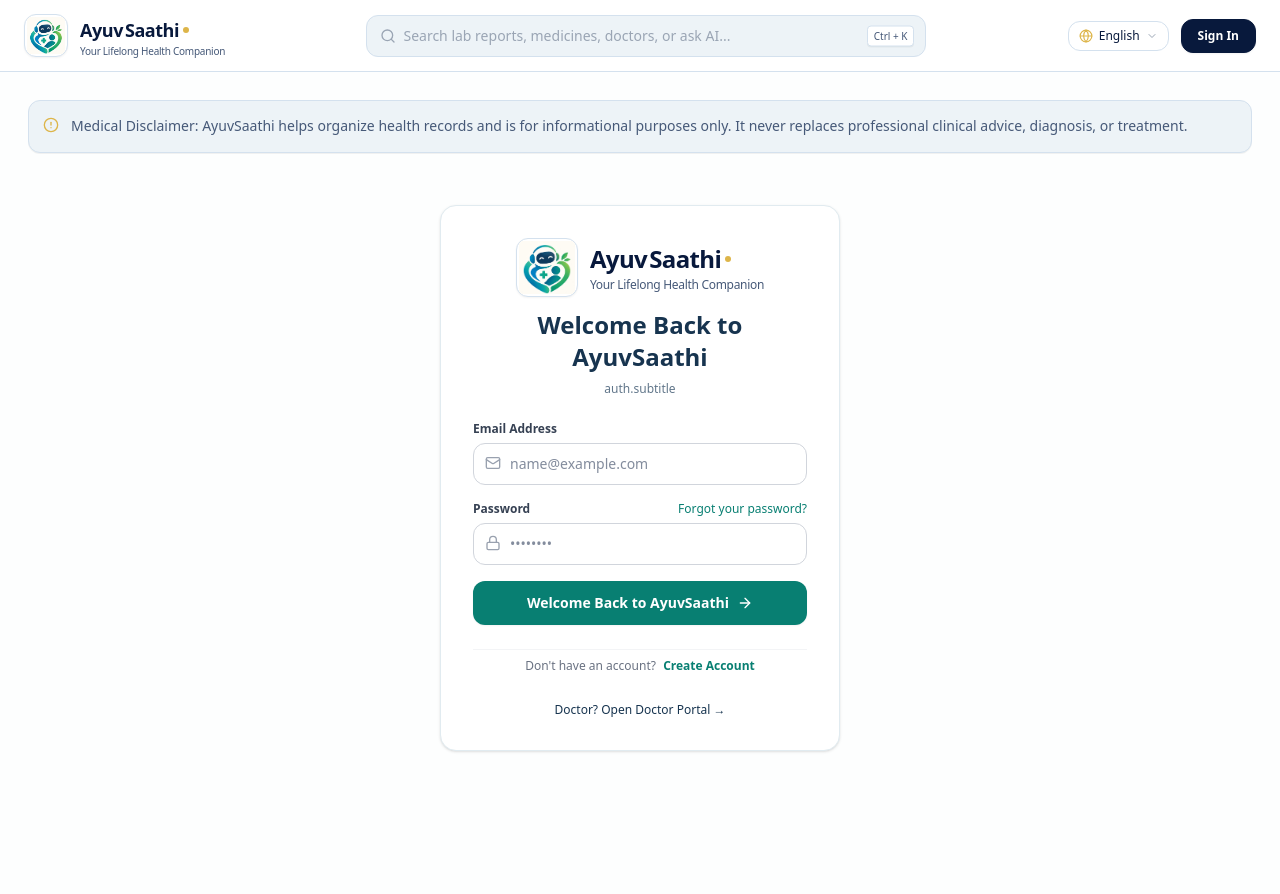
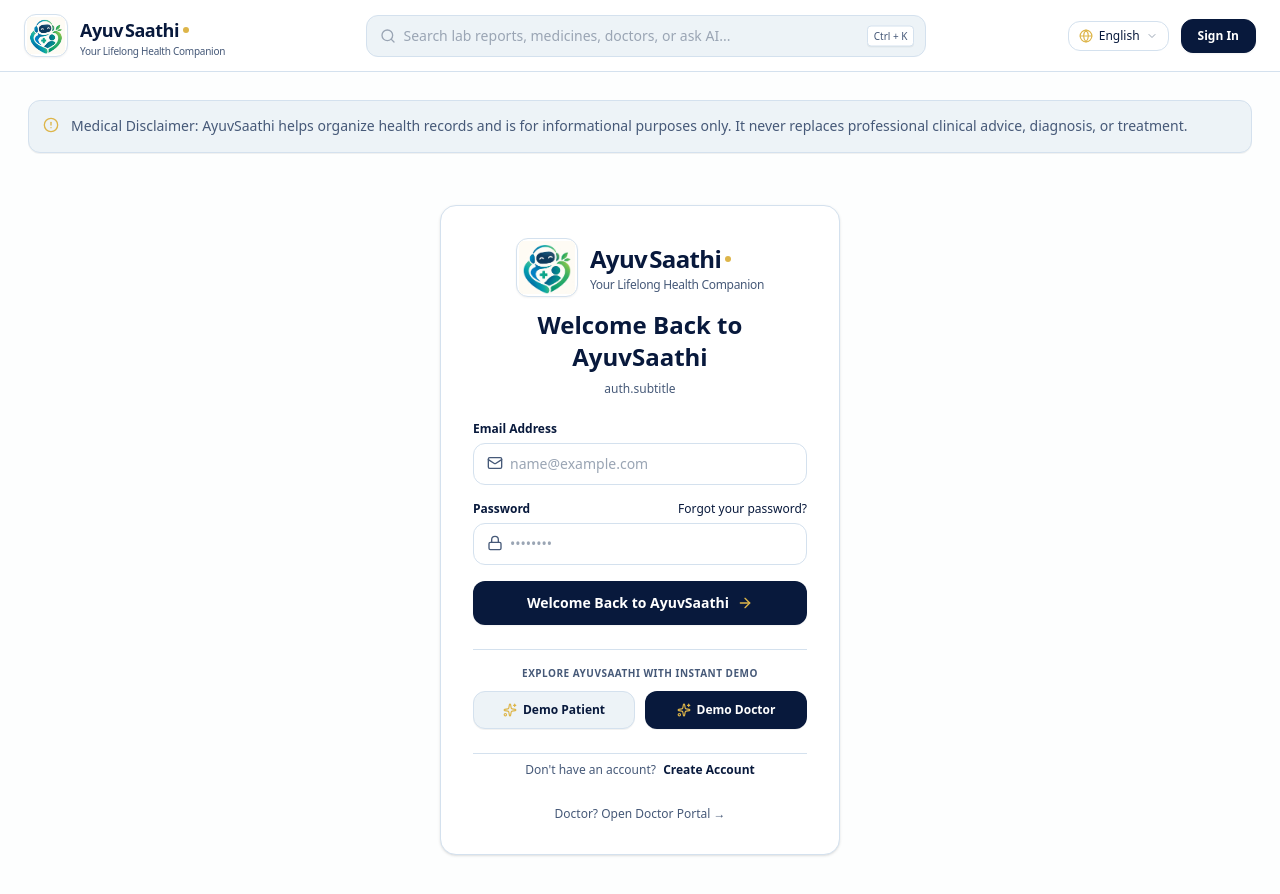
Before and after one commit to Muthyala-ganesh-6640/AyuvSaathi, a Next.js app: page /en/auth/sign-in in a window 1280 px wide. Shown: the top 894 px of the page. Before the commit the page ends 811 px from the top, so only its background shows below. Built offline with nearby package versions, Linux system fonts and the light colour scheme; no server answers.

Commit message:
fix(dashboard): eliminate unauthenticated redirect loop, auto-seed dashboard, and add instant demo access

```diff
--- a/src/app/[locale]/auth/sign-in/page.tsx
+++ b/src/app/[locale]/auth/sign-in/page.tsx
@@ -6,7 +6,7 @@ import { Link, useRouter } from "@/i18n/navigation";
 import { AppShell } from "@/components/layout/AppShell";
 import { BrandLogo } from "@/components/brand/BrandLogo";
 import { toast } from "sonner";
-import { Lock, Mail, ArrowRight } from "lucide-react";
+import { Lock, Mail, ArrowRight, Sparkles } from "lucide-react";
 
 export default function SignInPage() {
   const t = useTranslations("auth");
@@ -47,6 +47,28 @@ export default function SignInPage() {
     }
   };
 
+  const handleQuickDemoLogin = async (role: "patient" | "doctor") => {
+    setLoading(true);
+    try {
+      const res = await fetch("/api/auth/demo-login", {
+        method: "POST",
+        headers: { "content-type": "application/json" },
+        body: JSON.stringify({ role, locale: currentLocale || "en" }),
+      });
+      const data = await res.json();
+      if (res.ok && data.targetDashboard) {
+        toast.success(`Welcome! Logged in as Demo ${role === "doctor" ? "Doctor" : "Patient"}`);
+        window.location.href = data.targetDashboard;
+      } else {
+        toast.error("Demo login failed");
+      }
+    } catch {
+      toast.error("Network error during demo login");
+    } finally {
+      setLoading(false);
+    }
+  };
+
   const handleSubmit = async (e: React.FormEvent) => {
     e.preventDefault();
     if (!email || !password) {
@@ -59,52 +81,52 @@ export default function SignInPage() {
   return (
     <AppShell>
       <div className="max-w-md mx-auto w-full py-8 px-4 sm:px-6">
-        <div className="bg-white p-6 sm:p-8 rounded-2xl border border-[#E1EBF0] shadow-sm space-y-6">
+        <div className="bg-white p-6 sm:p-8 rounded-2xl border border-[#D4E1EE] shadow-sm space-y-6">
           <div className="text-center space-y-2 flex flex-col items-center">
             <BrandLogo variant="auth" className="justify-center mb-1" />
-            <h1 className="text-2xl font-bold text-[#17344F]">{t("signInTitle")}</h1>
-            <p className="text-xs text-[#61768A]">{t("subtitle")}</p>
+            <h1 className="text-2xl font-bold text-[#08193C]">{t("signInTitle")}</h1>
+            <p className="text-xs text-[#465978]">{t("subtitle")}</p>
           </div>
 
           <form onSubmit={handleSubmit} className="space-y-4">
             <div>
-              <label className="block text-xs font-semibold text-gray-700 mb-1.5">
+              <label className="block text-xs font-semibold text-[#08193C] mb-1.5">
                 {t("email")}
               </label>
               <div className="relative">
-                <Mail className="w-4 h-4 text-gray-400 absolute left-3 top-3" />
+                <Mail className="w-4 h-4 text-[#465978] absolute left-3.5 top-3" />
                 <input
                   type="email"
                   required
                   value={email}
                   onChange={(e) => setEmail(e.target.value)}
                   placeholder="name@example.com"
-                  className="w-full pl-9 pr-3 py-2.5 text-sm rounded-xl border border-gray-300 focus:border-[#087F72] focus:ring-1 focus:ring-[#087F72] outline-hidden transition-all"
+                  className="w-full pl-9 pr-3 py-2.5 text-sm rounded-xl border border-[#D4E1EE] focus:border-[#08193C] focus:ring-2 focus:ring-[#DDB549]/30 outline-hidden transition-all text-[#08193C] placeholder:text-[#9AA5B4]"
                 />
               </div>
             </div>
 
             <div>
               <div className="flex items-center justify-between mb-1.5">
-                <label className="text-xs font-semibold text-gray-700">
+                <label className="text-xs font-semibold text-[#08193C]">
                   {t("password")}
                 </label>
                 <Link
                   href="/auth/reset"
-                  className="text-xs text-[#087F72] hover:underline"
+                  className="text-xs text-[#08193C] hover:text-[#122958] hover:underline font-medium"
                 >
                   {t("forgotPassword")}
                 </Link>
               </div>
               <div className="relative">
-                <Lock className="w-4 h-4 text-gray-400 absolute left-3 top-3" />
+                <Lock className="w-4 h-4 text-[#465978] absolute left-3.5 top-3" />
                 <input
                   type="password"
                   required
                   value={password}
                   onChange={(e) => setPassword(e.target.value)}
                   placeholder="••••••••"
-                  className="w-full pl-9 pr-3 py-2.5 text-sm rounded-xl border border-gray-300 focus:border-[#087F72] focus:ring-1 focus:ring-[#087F72] outline-hidden transition-all"
+                  className="w-full pl-9 pr-3 py-2.5 text-sm rounded-xl border border-[#D4E1EE] focus:border-[#08193C] focus:ring-2 focus:ring-[#DDB549]/30 outline-hidden transition-all text-[#08193C] placeholder:text-[#9AA5B4]"
                 />
               </div>
             </div>
@@ -112,18 +134,45 @@ export default function SignInPage() {
             <button
               type="submit"
               disabled={loading}
-              className="w-full flex items-center justify-center gap-2 py-3 px-4 rounded-xl bg-[#087F72] hover:bg-[#06665B] text-white text-sm font-semibold shadow-xs transition-colors disabled:opacity-50 cursor-pointer"
+              className="w-full flex items-center justify-center gap-2 py-3 px-4 rounded-xl bg-[#08193C] hover:bg-[#122958] text-white text-sm font-semibold shadow-xs transition-colors disabled:opacity-50 cursor-pointer"
             >
               {loading ? common("loading") : t("signInTitle")}
-              <ArrowRight className="w-4 h-4" />
+              <ArrowRight className="w-4 h-4 text-[#DDB549]" />
             </button>
           </form>
 
-          <div className="pt-2 border-t border-gray-100 text-center text-xs text-gray-500">
+          {/* Quick Demo Instant Access */}
+          <div className="pt-4 border-t border-[#D4E1EE] space-y-2.5">
+            <p className="text-[10px] font-bold text-center text-[#465978] uppercase tracking-wider">
+              Explore AyuvSaathi with Instant Demo
+            </p>
+            <div className="grid grid-cols-2 gap-2.5">
+              <button
+                type="button"
+                onClick={() => handleQuickDemoLogin("patient")}
+                disabled={loading}
+                className="flex items-center justify-center gap-1.5 py-2.5 px-3 rounded-xl bg-[#EDF3F7] hover:bg-[#D4E1EE] text-[#08193C] text-xs font-bold transition-colors cursor-pointer border border-[#D4E1EE] shadow-2xs"
+              >
+                <Sparkles className="w-3.5 h-3.5 text-[#DDB549]" />
+                <span>Demo Patient</span>
+              </button>
+              <button
+                type="button"
+                onClick={() => handleQuickDemoLogin("doctor")}
+                disabled={loading}
+                className="flex items-center justify-center gap-1.5 py-2.5 px-3 rounded-xl bg-[#08193C] hover:bg-[#122958] text-white text-xs font-bold transition-colors cursor-pointer shadow-2xs"
+              >
+                <Sparkles className="w-3.5 h-3.5 text-[#DDB549]" />
+                <span>Demo Doctor</span>
+              </button>
+            </div>
+          </div>
+
+          <div className="pt-2 border-t border-[#D4E1EE] text-center text-xs text-[#465978]">
             <span>{t("dontHaveAccount")} </span>
             <Link
               href="/auth/sign-up"
-              className="font-semibold text-[#087F72] hover:underline ml-1"
+              className="font-semibold text-[#08193C] hover:underline ml-1"
             >
               {common("signUp")}
             </Link>
@@ -132,7 +181,7 @@ export default function SignInPage() {
           <div className="pt-1 text-center text-xs">
             <Link
               href="/auth/professional?role=doctor"
-              className="text-[#17344F] hover:text-[#087F72] font-medium transition-colors"
+              className="text-[#465978] hover:text-[#08193C] font-medium transition-colors"
             >
               Doctor? Open Doctor Portal →
             </Link>
--- a/src/app/[locale]/dashboard/page.tsx
+++ b/src/app/[locale]/dashboard/page.tsx
@@ -1262,7 +1262,7 @@ export default function DashboardPage() {
                   {data?.wellnessAnalysis && (
                     <div className="flex items-center gap-2 self-start sm:self-auto">
                       <span className="text-[11px] font-bold text-[#08193C] bg-[#EDF3F7] border border-[#DDB549]/40 px-3 py-1 rounded-full">
-                        Wellness Vitality Score: {data.wellnessAnalysis.overallWellnessScore}/100
+                        Wellness Vitality Score: {data.wellnessAnalysis?.overallWellnessScore ?? 85}/100
                       </span>
                     </div>
                   )}
--- a/src/app/[locale]/page.tsx
+++ b/src/app/[locale]/page.tsx
@@ -3,6 +3,8 @@
 import Image from "next/image";
 import { Link } from "@/i18n/navigation";
 import { AppShell } from "@/components/layout/AppShell";
+import { useLocale } from "next-intl";
+import { toast } from "sonner";
 import {
   User,
   Stethoscope,
@@ -10,9 +12,31 @@ import {
   ShieldCheck,
   QrCode,
   Activity,
+  Sparkles,
 } from "lucide-react";
 
 export default function LandingPage() {
+  const currentLocale = useLocale();
+
+  const handleQuickDemoLogin = async (role: "patient" | "doctor") => {
+    try {
+      const res = await fetch("/api/auth/demo-login", {
+        method: "POST",
+        headers: { "content-type": "application/json" },
+        body: JSON.stringify({ role, locale: currentLocale || "en" }),
+      });
+      const data = await res.json();
+      if (res.ok && data.targetDashboard) {
+        toast.success(`Entering ${role === "doctor" ? "Doctor Portal" : "Patient Dashboard"}...`);
+        window.location.href = data.targetDashboard;
+      } else {
+        toast.error("Demo access unavailable");
+      }
+    } catch {
+      toast.error("Network error during demo login");
+    }
+  };
+
   const roles = [
     {
       id: "patient",
@@ -124,7 +148,16 @@ export default function LandingPage() {
                     <ArrowRight className="w-4 h-4 text-[#DDB549] group-hover:translate-x-0.5 transition-transform" />
                   </Link>
 
-                  <div className="text-center">
+                  <button
+                    type="button"
+                    onClick={() => handleQuickDemoLogin(role.id as "patient" | "doctor")}
+                    className="w-full flex items-center justify-center gap-1.5 py-2.5 px-3 rounded-xl bg-[#EDF3F7] hover:bg-[#D4E1EE] text-[#08193C] text-xs font-bold transition-colors cursor-pointer border border-[#D4E1EE] shadow-2xs"
+                  >
+                    <Sparkles className="w-3.5 h-3.5 text-[#DDB549]" />
+                    <span>Instant Demo {role.id === "doctor" ? "Doctor" : "Patient"} Access</span>
+                  </button>
+
+                  <div className="text-center pt-1">
                     <Link
                       href={role.sublink.href}
                       className="text-xs text-[#465978] hover:text-[#08193C] hover:underline font-medium"
--- /dev/null
+++ b/src/app/api/auth/demo-login/route.ts
@@ -0,0 +1,90 @@
+import { NextRequest } from "next/server";
+import { z } from "zod";
+import { store } from "@/lib/db/file-store";
+import { hashPassword } from "@/lib/auth/password";
+import { createSession } from "@/lib/auth/session";
+import { seedSyntheticData } from "@/lib/demo/seed";
+import { getDashboardForRole } from "@/lib/auth/roles";
+import { nowIso } from "@/lib/utils";
+import type { UserRole } from "@/lib/db/types";
+
+const schema = z.object({
+  role: z.enum(["patient", "doctor"]).default("patient"),
+  locale: z.enum(["en", "te", "hi"]).default("en"),
+});
+
+export async function POST(request: NextRequest) {
+  const parsed = schema.safeParse(await request.json().catch(() => ({})));
+  const role = parsed.success ? parsed.data.role : "patient";
+  const locale = parsed.success ? parsed.data.locale : "en";
+
+  const email = role === "doctor" ? "doctor@ayuvsaathi.in" : "patient.demo@ayuvsaathi.in";
+  let profile = await store.getProfileByEmail(email);
+
+  if (!profile) {
+    const created = nowIso();
+    const ayuvSaathiId = role === "doctor" ? "AS-DOC-DEMO1" : "AS-P-DEMO1";
+    profile = await store.upsertProfile({
+      id: crypto.randomUUID(),
+      email,
+      passwordHash: await hashPassword("Password123!"),
+      displayName: role === "doctor" ? "Dr. K. Srinivas Rao, MD" : "Ramesh Kumar (Demo Patient)",
+      role: role as UserRole,
+      ayuvSaathiId,
+      doctorProfile:
+        role === "doctor"
+          ? {
+              medicalRegistrationNumber: "MCI-48921-A",
+              specialization: "General Physician & Cardiologist",
+              qualification: "MBBS, MD (Medicine)",
+              experienceYears: 14,
+              hospitalClinicName: "Apollo Health City",
+              hospitalClinicAddress: "Road No. 72, Jubilee Hills, Hyderabad",
+              department: "Internal Medicine",
+              professionalEmail: "dr.srinivas@apollohealth.org",
+              contactNumber: "+91 98490 12345",
+              consultationAvailability: "Mon - Sat: 10:00 AM - 4:00 PM",
+              verificationStatus: "verified",
+            }
+          : undefined,
+      interfaceLanguage: locale,
+      aiLanguage: "en",
+      timezone: "Asia/Kolkata",
+      notifyReminders: true,
+      onboardingComplete: true,
+      emailVerified: true,
+      createdAt: created,
+      updatedAt: created,
+    });
+  }
+
+  // Ensure demo patient has rich medical records pre-loaded
+  if (role === "patient") {
+    const docs = await store.listDocuments(profile.id);
+    if (docs.length === 0) {
+      await seedSyntheticData(profile);
+    }
+  }
+
+  const { cookieHeader } = await createSession(profile);
+  const targetDashboard = getDashboardForRole(role as UserRole, locale);
+
+  const response = Response.json({
+    ok: true,
+    role,
+    user: {
+      id: profile.id,
+      email: profile.email,
+      displayName: profile.displayName,
+      role: profile.role,
+      ayuvSaathiId: profile.ayuvSaathiId,
+    },
+    targetDashboard,
+  });
+
+  if (cookieHeader) {
+    response.headers.set("set-cookie", cookieHeader);
+  }
+
+  return response;
+}
--- a/src/app/api/dashboard/route.ts
+++ b/src/app/api/dashboard/route.ts
@@ -7,6 +7,7 @@ import { localDateKey } from "@/lib/medical/schedules";
 import { serviceStatus } from "@/lib/env";
 import { canAccessPatientData } from "@/lib/auth/authorization";
 import { generateWellnessRecommendations } from "@/lib/medical/wellness";
+import { seedSyntheticData } from "@/lib/demo/seed";
 
 export async function GET(request: NextRequest) {
   const auth = await withUser(request);
@@ -42,7 +43,7 @@ export async function GET(request: NextRequest) {
     }
   }
 
-  const [
+  let [
     documents,
     medications,
     doses,
@@ -50,11 +51,6 @@ export async function GET(request: NextRequest) {
     appointments,
     observations,
     visits,
-    connections,
-    pharmacyBills,
-    prescriptions,
-    familyMembers,
-    notifications,
   ] = await Promise.all([
     store.listDocuments(requestedProfileId),
     store.listMedications(requestedProfileId),
@@ -63,12 +59,40 @@ export async function GET(request: NextRequest) {
     store.listAppointments(requestedProfileId),
     store.listObservations(requestedProfileId),
     store.listVisits(requestedProfileId),
+  ]);
+
+  const [
+    connections,
+    pharmacyBills,
+    prescriptions,
+    familyMembers,
+    notifications,
+  ] = await Promise.all([
     store.listConnections(requestedProfileId),
     store.listPharmacyBills(requestedProfileId),
     store.listPrescriptions(requestedProfileId),
     store.listFamilyMembers(user.id),
     store.listNotifications(user.id, requestedProfileId),
   ]);
+
+  // If this profile has zero documents and zero medications, automatically seed a demo dossier so the dashboard is immediately functional
+  if (requestedProfileId === user.id && documents.length === 0 && medications.length === 0) {
+    try {
+      await seedSyntheticData(user);
+      [documents, medications, doses, timeline, appointments, observations, visits] = await Promise.all([
+        store.listDocuments(requestedProfileId),
+        store.listMedications(requestedProfileId),
+        store.listDoses(requestedProfileId),
+        store.listTimeline(requestedProfileId),
+        store.listAppointments(requestedProfileId),
+        store.listObservations(requestedProfileId),
+        store.listVisits(requestedProfileId),
+      ]);
+    } catch {
+      // Continue gracefully
+    }
+  }
+
   const todaysDoses = doses
     .filter((d) => d.scheduledDate === today)
     .sort((a, b) => a.scheduledTime.localeCompare(b.scheduledTime));
--- a/src/app/api/route.ts
+++ b/src/app/api/route.ts
@@ -18,6 +18,7 @@ export async function GET() {
         signIn: "/api/auth/sign-in",
         signUp: "/api/auth/sign-up",
         signOut: "/api/auth/sign-out",
+        demoLogin: "/api/auth/demo-login",
         me: "/api/auth/me",
         reset: "/api/auth/reset",
         switchRole: "/api/auth/switch-role",
--- a/src/middleware.ts
+++ b/src/middleware.ts
@@ -38,7 +38,7 @@ export default async function middleware(request: NextRequest) {
 
   // Case A: Unauthenticated user trying to access protected dashboards/modules
   if (!session && !isPublicRoute) {
-    const signInUrl = new URL(`/${locale}/auth/role-select`, request.url);
+    const signInUrl = new URL(`/${locale}/auth/sign-in`, request.url);
     signInUrl.searchParams.set("from", pathname);
     return NextResponse.redirect(signInUrl);
   }
```
